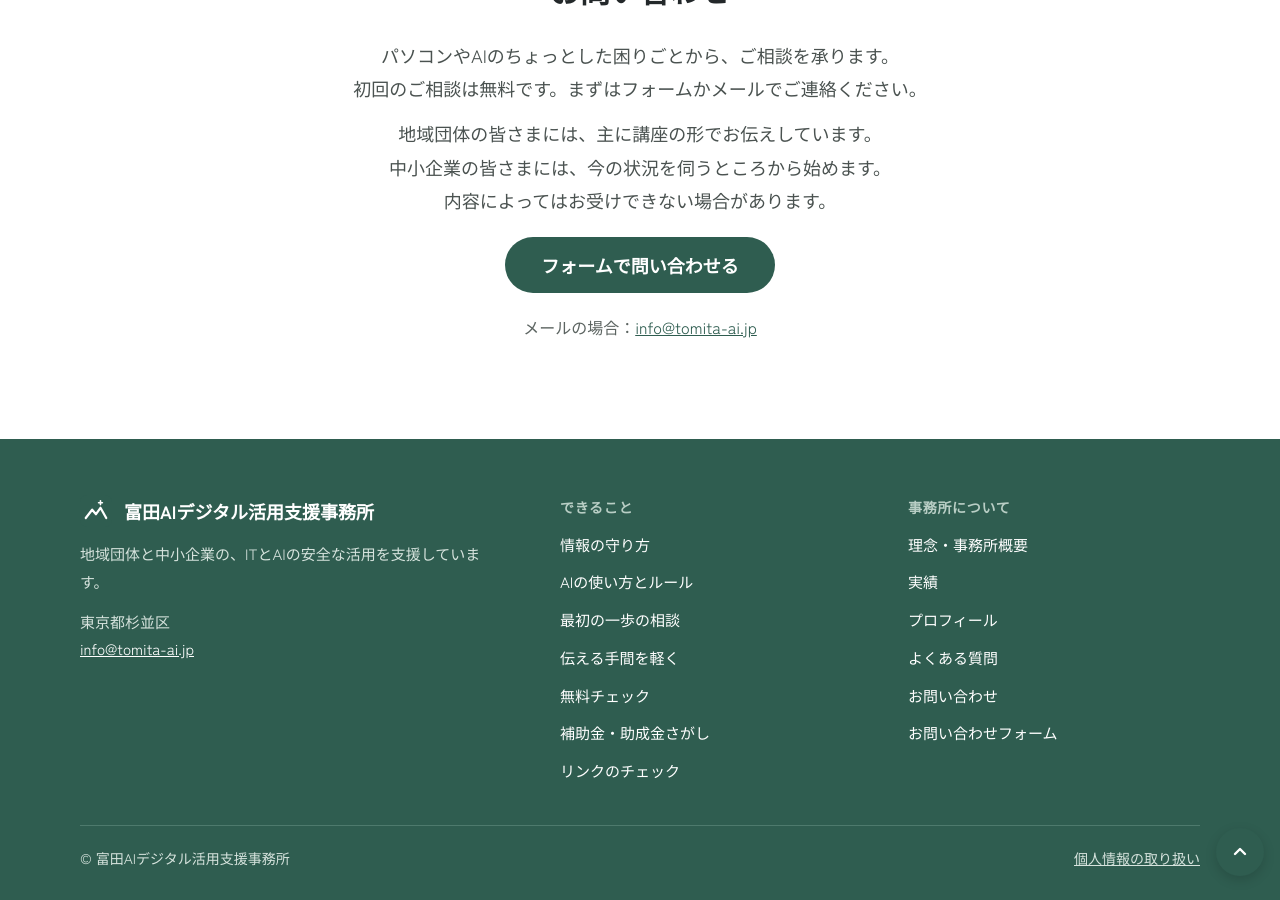
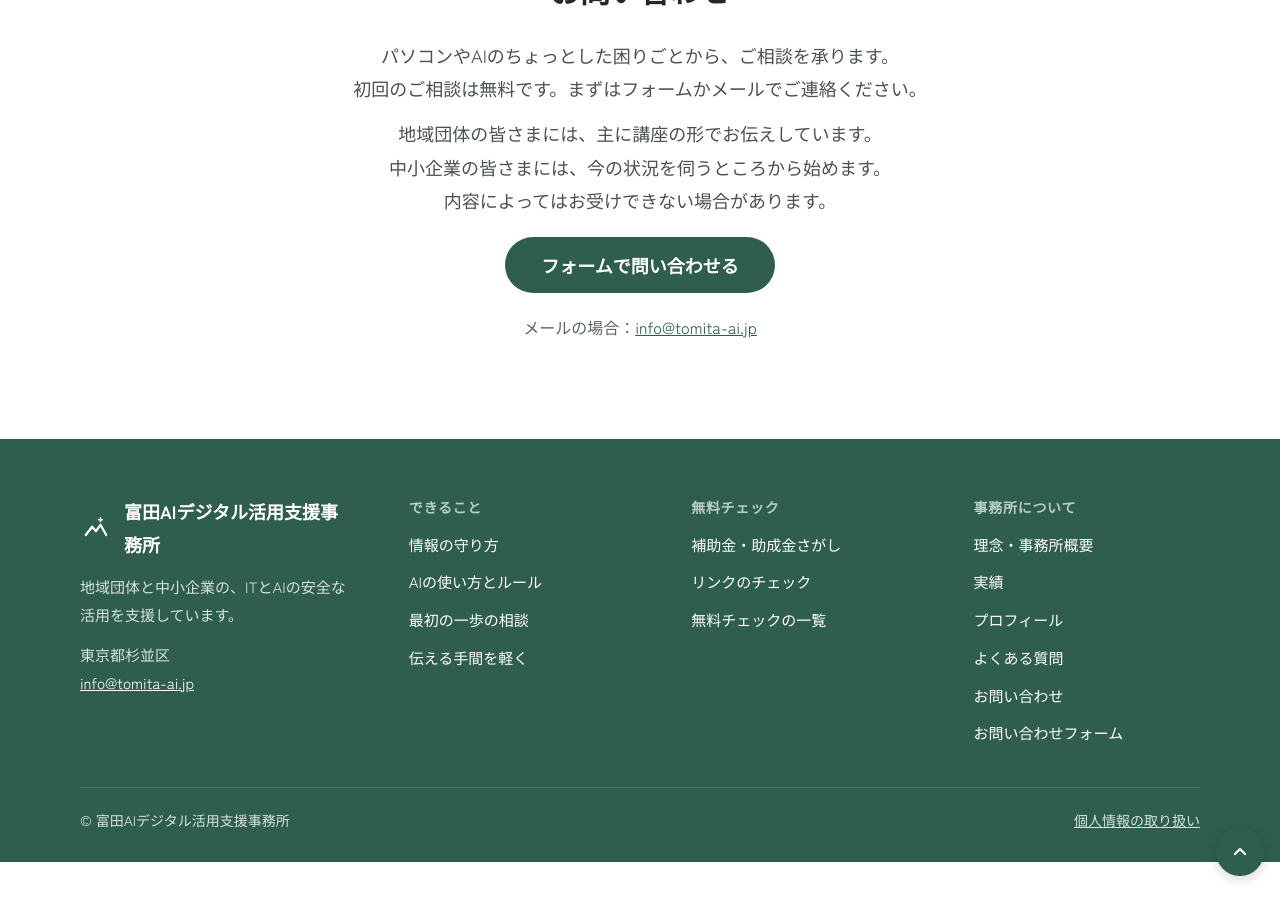
Before and after one commit to fumifumi0831/tomita-ai.jp, a Jekyll site: the page built from index.html, in a window 1280 px wide and 900 px high, scrolled down 4455 px. Built offline with Jekyll 4.4.1, drawn with Linux system fonts in a browser that asks for light colours.

Commit message:
フッターに無料チェックの列を分けて、親子関係をそろえる（案）
Co-Authored-By: Claude Opus 5.5 <noreply@anthropic.com>
Claude-Session: https://claude.ai/code/session_01L8vDNe7qbjzHshKeG5faMY

```diff
--- a/_includes/footer.html
+++ b/_includes/footer.html
@@ -1,7 +1,7 @@
 <footer style="background: #2F5D50; color: #FFFFFF">
 <div style="max-width: 1120px; margin: 0 auto; padding: 56px 24px 28px; display: flex; flex-direction: column; gap: 40px">
 <div style="display: flex; flex-wrap: wrap; gap: 36px 56px">
-<div style="flex: 2 1 280px; min-width: 0; display: flex; flex-direction: column; gap: 12px">
+<div style="flex: 2 1 260px; min-width: 0; display: flex; flex-direction: column; gap: 12px">
 <a href="/" style="display: flex; align-items: center; gap: 12px; color: #FFFFFF; text-decoration: none">
 <img src="/favicon.svg" alt="" width="32" height="32" style="display: block">
 <span style="font-size: 18px; font-weight: 700">富田AIデジタル活用支援事務所</span>
@@ -15,9 +15,12 @@
 <a href="/services/ai.html" style="font-size: 15px; color: #FFFFFF; text-decoration: none">AIの使い方とルール</a>
 <a href="/services/first-step.html" style="font-size: 15px; color: #FFFFFF; text-decoration: none">最初の一歩の相談</a>
 <a href="/services/outreach.html" style="font-size: 15px; color: #FFFFFF; text-decoration: none">伝える手間を軽く</a>
-<a href="/check.html" style="font-size: 15px; color: #FFFFFF; text-decoration: none">無料チェック</a>
+</nav>
+<nav aria-label="無料チェック" style="flex: 1 1 220px; min-width: 0; display: flex; flex-direction: column; gap: 10px">
+<p style="margin: 0; font-size: 14px; font-weight: 700; color: #B9CEC5; letter-spacing: 0.05em">無料チェック</p>
 <a href="/subsidy.html" style="font-size: 15px; color: #FFFFFF; text-decoration: none">補助金・助成金さがし</a>
 <a href="/check-url.html" style="font-size: 15px; color: #FFFFFF; text-decoration: none">リンクのチェック</a>
+<a href="/check.html" style="font-size: 15px; color: #FFFFFF; text-decoration: none">無料チェックの一覧</a>
 </nav>
 <nav aria-label="事務所について" style="flex: 1 1 220px; min-width: 0; display: flex; flex-direction: column; gap: 10px">
 <p style="margin: 0; font-size: 14px; font-weight: 700; color: #B9CEC5; letter-spacing: 0.05em">事務所について</p>
```
